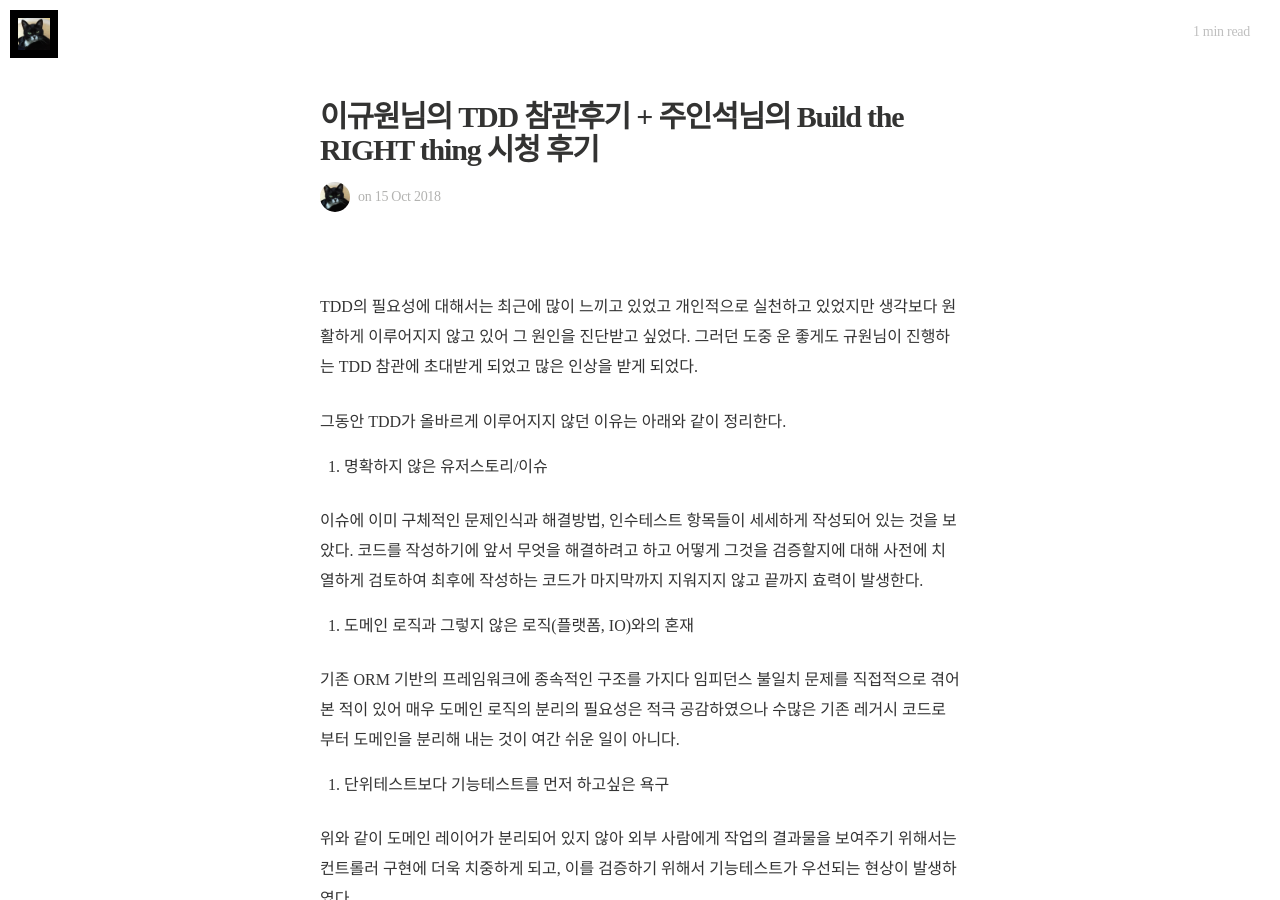
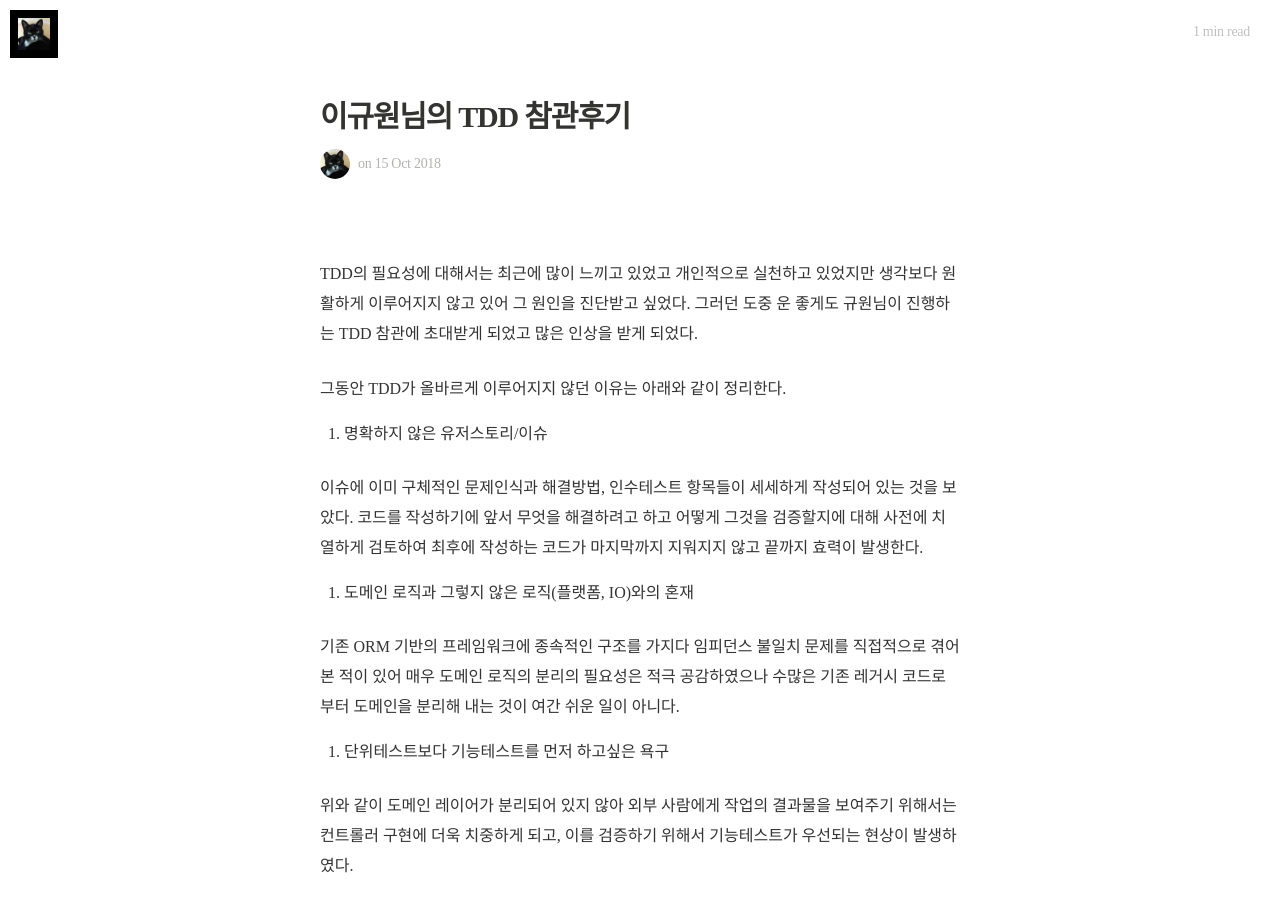
Before and after one commit to momamene/momamene.github.io, a Jekyll site: the page built from _posts/2018-10-15-tdd-build-the-right-thing.md, in a window 1280 px wide and 900 px high. Built offline with Jekyll 4.4.1, drawn with Linux system fonts in a browser that asks for light colours; nearby versions of some CDN libraries; some web fonts are replaced; comment, search, counter and statistics services are not loaded.

Commit message:
Update 2018-10-15-tdd-build-the-right-thing.md

```diff
--- a/_posts/2018-10-15-tdd-build-the-right-thing.md
+++ b/_posts/2018-10-15-tdd-build-the-right-thing.md
@@ -1,6 +1,6 @@
 ---
 published: true
-title: '이규원님의 TDD 참관후기 + 주인석님의 Build the RIGHT thing 시청 후기'
+title: '이규원님의 TDD 참관후기'
 layout: post
 ---
 
```
